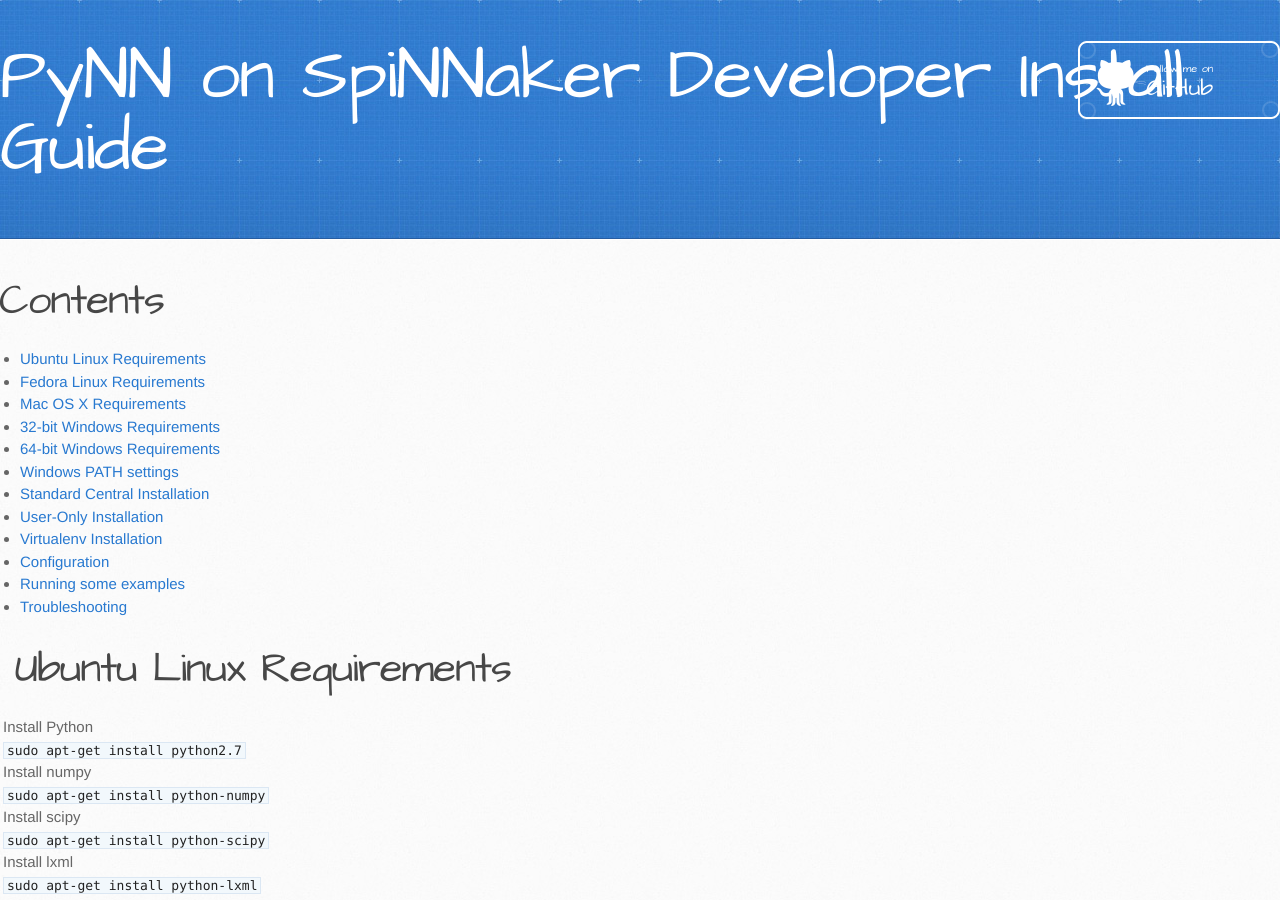
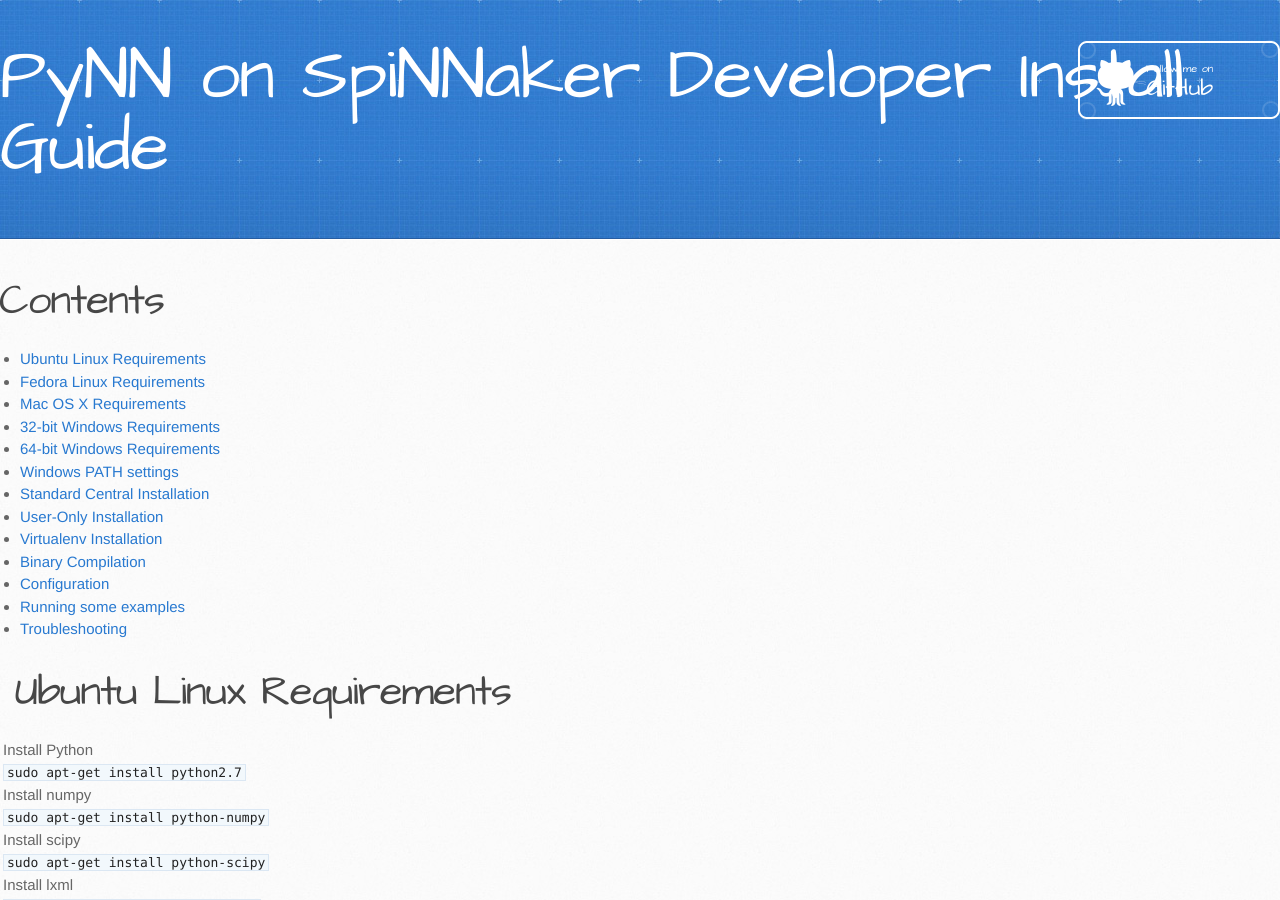
Before and after one commit to SpiNNakerManchester/SpiNNakerManchester.github.io, a Jekyll site: the page built from 2015.005.Arbitrary/PyNNOnSpinnakerDeveloperInstall.md, in a window 1280 px wide and 900 px high. Built offline with Jekyll 4.4.1, drawn with Linux system fonts in a browser that asks for light colours.

Commit message:
added a top level link to the binary compilation part of the instructions

```diff
--- a/2015.005.Arbitrary/PyNNOnSpinnakerDeveloperInstall.md
+++ b/2015.005.Arbitrary/PyNNOnSpinnakerDeveloperInstall.md
@@ -12,6 +12,7 @@ title: PyNN on SpiNNaker Developer Install Guide
 * [Standard Central Installation](#Central)
 * [User-Only Installation](#User)
 * [Virtualenv Installation](#Virtualenv)
+* [Binary Compilation](#CCOMPILEBINARIES)
 * [Configuration](#Configuration)
 * [Running some examples](#Examples)
 * [Troubleshooting](#Trouble)
```
